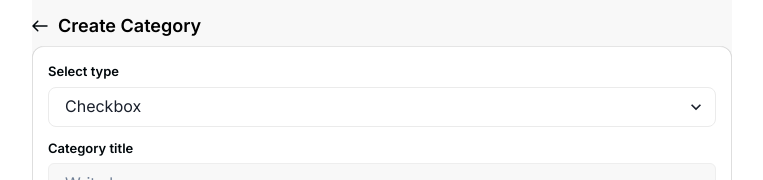
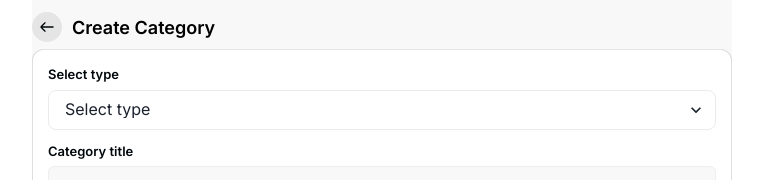
Before and after one commit to abu-raihan-devsnest/dynamatic-cms, a React (Vite) app: page / in a window 1280 px wide. Shown: the top 180 px of the page, without its empty margins (258-1021 px from the left). Built offline with nearby package versions, Linux system fonts and the light colour scheme.

Commit message:
taking selected value in categories arrays

```diff
--- a/src/App.css
+++ b/src/App.css
@@ -4,4 +4,5 @@
     color : #b4e0fa;
     color : #f8d6dd;
     color : #c1e6fc;
+   color :   #d7d4d4
 }
--- a/src/components/HeaderTitle.jsx
+++ b/src/components/HeaderTitle.jsx
@@ -10,7 +10,16 @@ const HeaderTitle = ({ titleText }) => {
       mb={"7px"}
       mt={"12px"}
     >
-      <Img src={leftArrow} />
+      <Img
+        bg={"#e5e5e5"}
+        _hover={{ bg: "#d7d4d4" }}
+        padding={"8px"}
+        rounded={"full"}
+        cursor={"pointer"}
+        height={"30px"}
+        width={"30px"}
+        src={leftArrow}
+      />
       <Text color={"#000000"} fontWeight={"600"} fontSize={"18px"}>
         {titleText}
       </Text>
--- a/src/components/createCategory.jsx
+++ b/src/components/createCategory.jsx
@@ -14,13 +14,14 @@ const CreateCategory = () => {
   const [tags, setTags] = useState([]);
   const [categoryTitle, setCategoryTitle] = useState("");
   const [categoryList, setCategoryList] = useState([]);
+  const [selectType, setSelectType] = useState("");
 
   const handleCreateCategory = (e) => {
     e.preventDefault();
     const generateId = () => `_${Math.random().toString(36).substr(2, 9)}`;
 
     const fullCategory = {
-      selectCategoryType: "select",
+      selectType,
       categoryTitle,
       tags,
       id: generateId(),
@@ -30,6 +31,7 @@ const CreateCategory = () => {
     setTags([]);
   };
 
+  console.log(categoryList);
   const onDragEnd = (result) => {
     if (!result.destination) return;
     const reorderedList = Array.from(categoryList);
@@ -162,10 +164,15 @@ const CreateCategory = () => {
                   borderRadius={"8px"}
                   border={"1px solid #EBEBEB"}
                   _hover={{ border: "border 1px solid default" }}
-                  placeholder="Checkbox"
+                  onChange={(e) => setSelectType(e.target.value)}
+                  // placeholder="Select Type"
                 >
-                  <option value="option1">Radio button</option>
-                  <option value="option2">None</option>
+                  <option selected disabled value="Select Type">
+                    Select type
+                  </option>
+                  <option value="Checkbox">Checkbox</option>
+                  <option value="Radio button">Radio button</option>
+                  <option value="None">None</option>
                 </Select>
               </Box>
 
```
